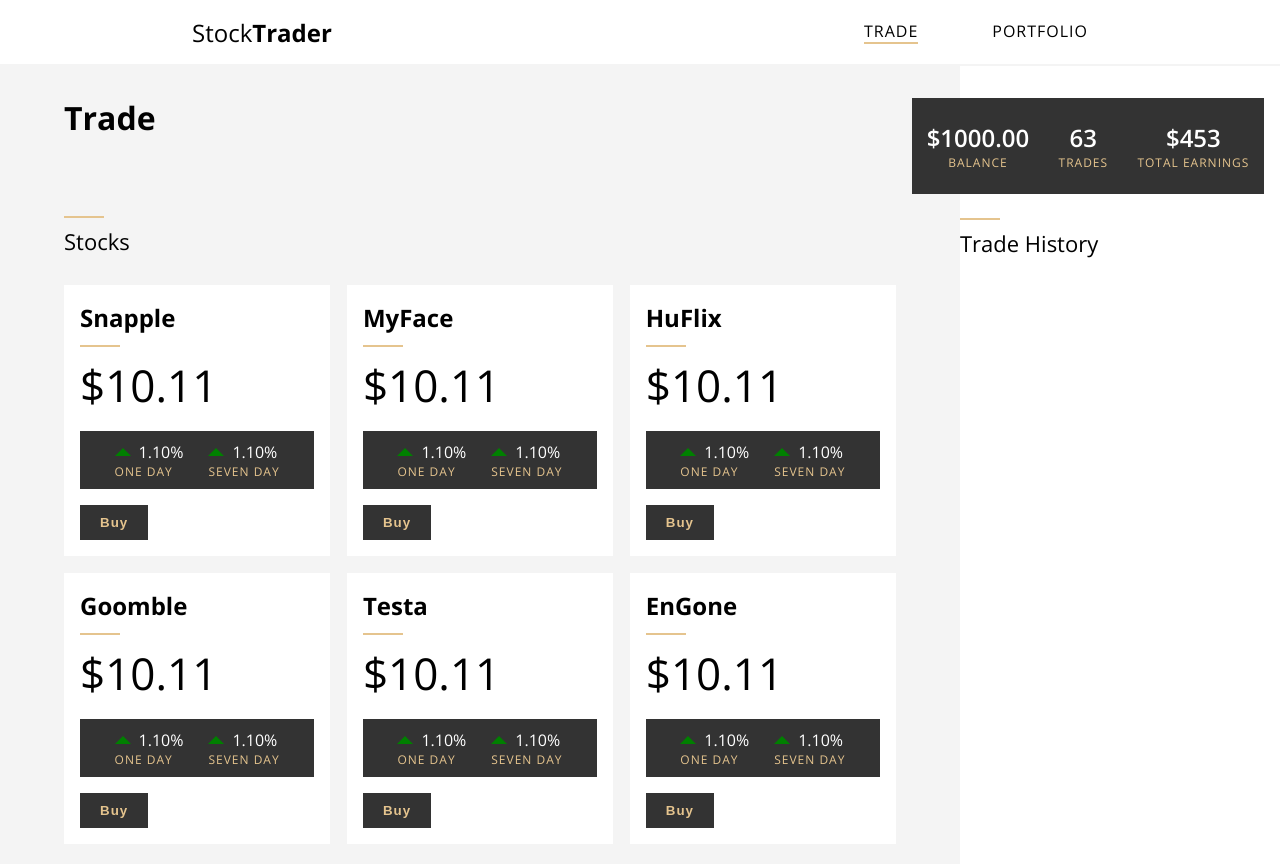
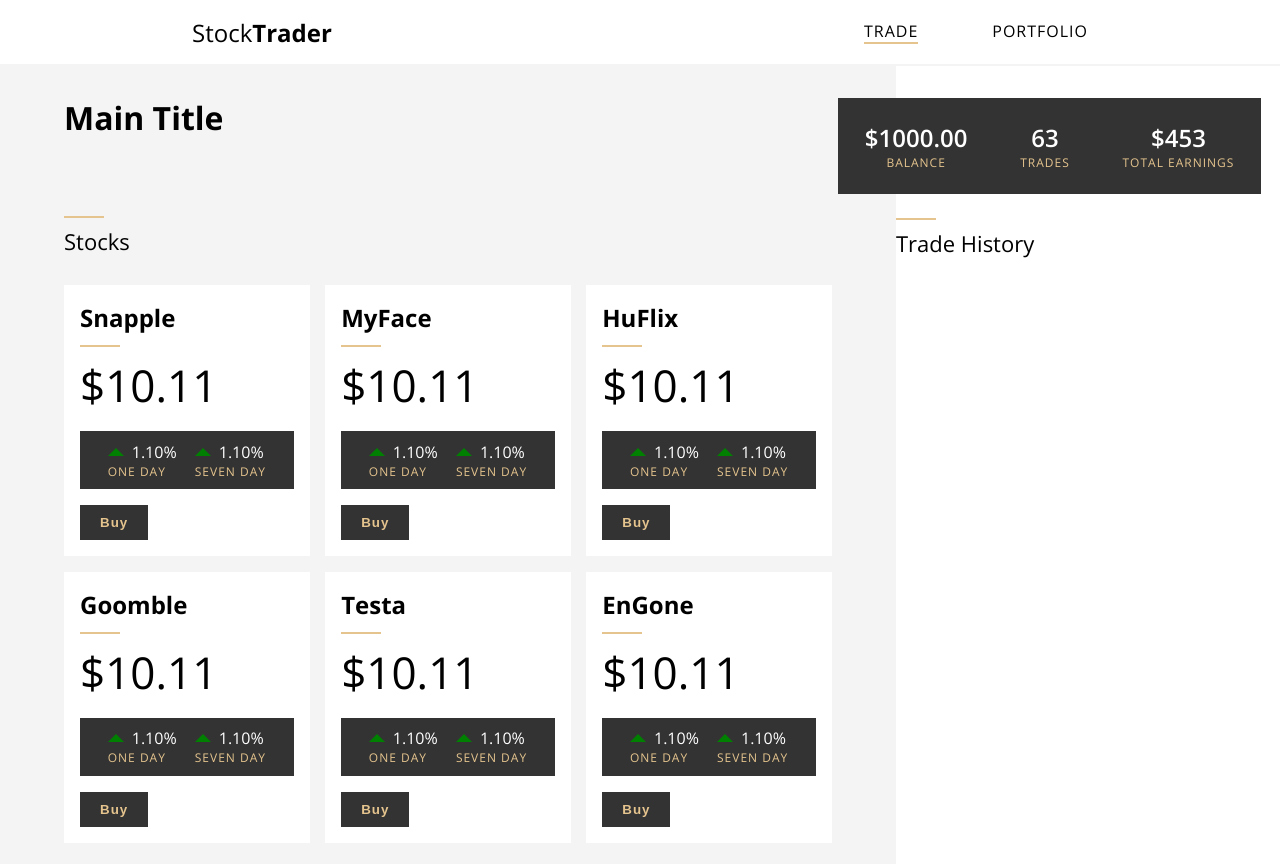
Before and after one commit to ToddPeterson/stock_trader, a Vue app: page /trade in a window 1280 px wide. Built offline with nearby package versions, Linux system fonts and the light colour scheme.

Commit message:
Create layout container and refactor

```diff
--- a/src/App.vue
+++ b/src/App.vue
@@ -1,7 +1,9 @@
 <template>
     <div id="app">
         <app-header :transparent="onHome"></app-header>
-        <router-view></router-view>
+        <router-view name="layout">
+            <router-view></router-view>
+        </router-view>
     </div>
 </template>
 
--- a/src/router/index.js
+++ b/src/router/index.js
@@ -5,23 +5,35 @@ import Home from '../views/Home.vue';
 import Trade from '../views/Trade.vue'
 import Portfolio from '../views/Portfolio.vue'
 
+import MainLayout from '../views/layouts/Main.vue'
+import DummyLayout from '../views/layouts/Dummy.vue'
+
 Vue.use(VueRouter);
 
 const routes = [
     {
         path: '/',
         name: 'home',
-        component: Home,
+        components: {
+            default: Home,
+            layout: DummyLayout
+        }
     },
     {
         path: '/trade',
         name: 'trade',
-        component: Trade
+        components: {
+            default: Trade,
+            layout: MainLayout
+        }
     },
     {
         path: '/portfolio',
         name: 'portfolio',
-        component: Portfolio
+        components: {
+            default: Portfolio,
+            layout: MainLayout
+        }
     }
 ];
 
--- a/src/views/Portfolio.vue
+++ b/src/views/Portfolio.vue
@@ -1,10 +1,6 @@
 <template>
     <div class="container">
         <div class="content">
-            <div class="col col-main">
-                <div class="col-header">
-                    <h1>Overview</h1>
-                </div>
             <div class="portfolio-container">
                 <h3 class="overline section-title">Portfolio</h3>
                 <div class="table-wrap">
@@ -22,15 +18,6 @@
                             <td>{{ stock.quantity * stock.company.price }}</td>
                         </tr>
                     </table>
-                    </div>
-                </div>
-            </div>
-            <div class="col col-side">
-                <div class="col-header">
-                    <stat-bar></stat-bar>
-                </div>
-                <div class="trade-history">
-                    <h3 class="overline section-title">Trade History</h3>
                 </div>
             </div>
         </div>
@@ -52,26 +39,6 @@ export default {
 </script>
 
 <style scoped>
-.content {
-    width: 100%;
-    min-height: 100vh;
-    margin: 0 auto;
-    display: flex;
-    align-items: stretch;
-}
-
-.col-main {
-    flex-grow: 2;
-    padding: 0 4em;
-}
-
-.col-side {
-    flex-grow: 1;
-    background-color: #fff;
-    border-top: 2px solid #f4f4f4;
-    position: relative;
-}
-
 .portfolio-container .table-wrap {
     background-color: #ffffff;
     padding: 1.8rem;
--- a/src/views/Trade.vue
+++ b/src/views/Trade.vue
@@ -1,20 +1,7 @@
 <template>
     <div class="container">
         <div class="content">
-            <div class="col col-main">
-                <div class="col-header">
-                    <h1>Trade</h1>
-                </div>
-                <stock-trade-list></stock-trade-list>
-            </div>
-            <div class="col col-side">
-                <div class="col-header">
-                    <stat-bar></stat-bar>
-                </div>
-                <div class="trade-history">
-                    <h3 class="overline section-title">Trade History</h3>
-                </div>
-            </div>
+            <stock-trade-list></stock-trade-list>
         </div>
     </div>
 </template>
@@ -32,24 +19,4 @@ export default {
 </script>
 
 <style scoped>
-.content {
-    width: 100%;
-    min-height: 100vh;
-    margin: 0 auto;
-    display: flex;
-    align-items: stretch;
-}
-
-.col-main {
-    flex-grow: 2;
-    padding: 0 4em;
-}
-
-.col-side {
-    flex-grow: 1;
-    min-width: 25%;
-    background-color: #fff;
-    border-top: 2px solid #f4f4f4;
-    position: relative;
-}
 </style>
--- /dev/null
+++ b/src/views/layouts/Dummy.vue
@@ -0,0 +1,5 @@
+<template>
+    <div>
+        <slot />
+    </div>
+</template>
--- /dev/null
+++ b/src/views/layouts/Main.vue
@@ -0,0 +1,52 @@
+<template>
+    <div class="container">
+        <div class="content">
+            <div class="col col-main">
+                <div class="col-header">
+                    <h1>Main Title</h1>
+                </div>
+                <slot></slot>
+            </div>
+            <div class="col col-side">
+                <div class="col-header">
+                    <stat-bar></stat-bar>
+                </div>
+                <div class="trade-history">
+                    <h3 class="overline section-title">Trade History</h3>
+                </div>
+            </div>
+        </div>
+    </div>
+</template>
+
+<script>
+import StatBar from '../../components/StatBar.vue'
+
+export default {
+    components: {
+        StatBar
+    }
+}
+</script>
+
+<style scoped>
+.content {
+    width: 100%;
+    min-height: 100vh;
+    margin: 0 auto;
+    display: flex;
+    align-items: stretch;
+}
+
+.col-main {
+    width: 70%;
+    padding: 0 4em;
+}
+
+.col-side {
+    width: 30%;
+    background-color: #fff;
+    border-top: 2px solid #f4f4f4;
+    position: relative;
+}
+</style>
```
Lines whose indentation alone changed are shown as unchanged.
